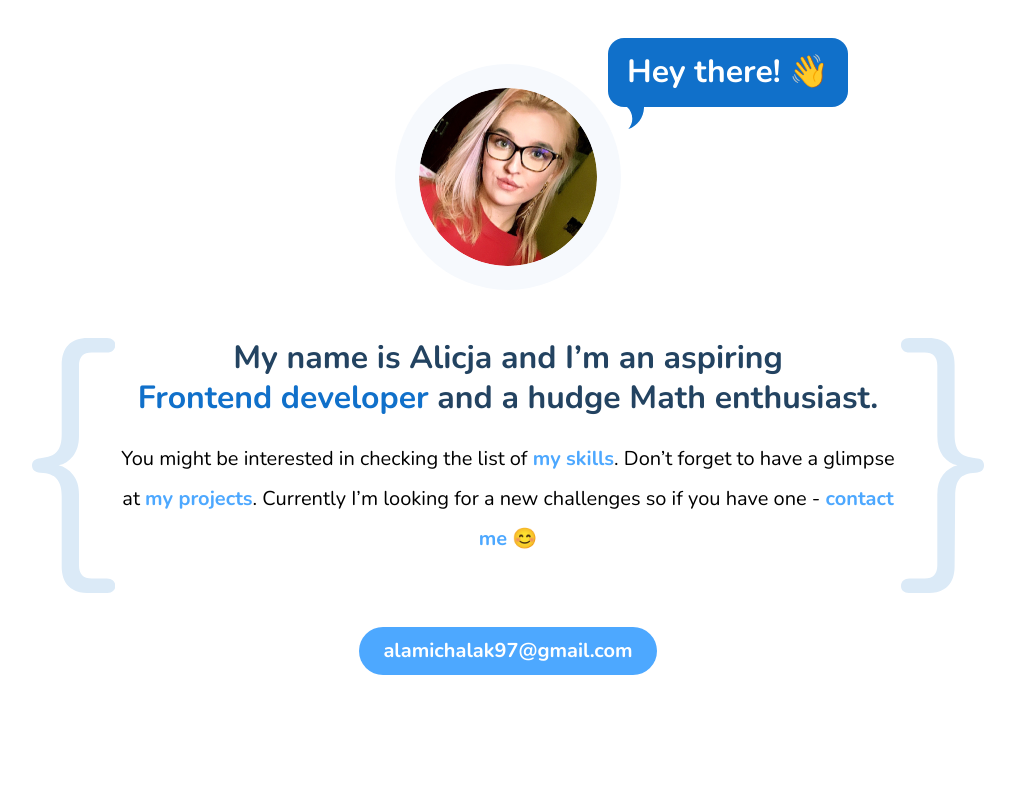
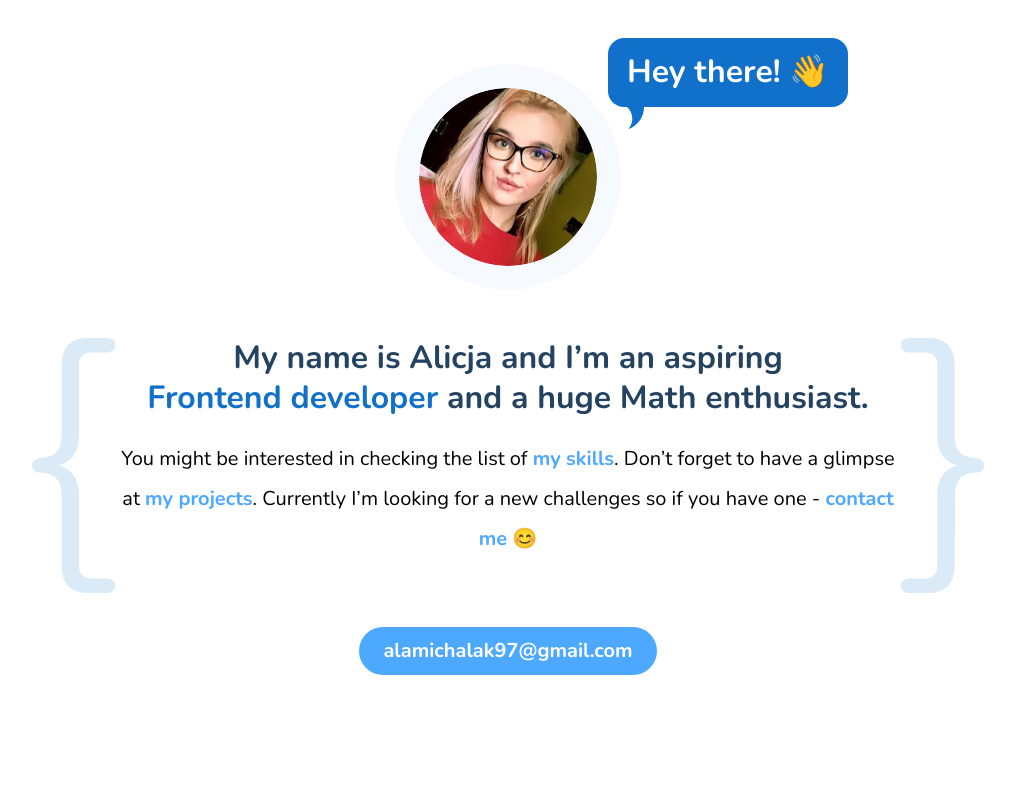
Before and after one commit to alicjamichalak/alicjamichalak.github.io, a website built with webpack: page src/pages/index.html in a window 1280 px wide. Shown: the top 800 px of the page, without its empty margins (132-1147 px from the left). Built offline with nearby package versions, Linux system fonts and the light colour scheme; no server answers.

Commit message:
fix: grammar mistake

```diff
--- a/src/pages/index.html
+++ b/src/pages/index.html
@@ -25,7 +25,7 @@
       </div>
       <div class="hero__description">
         <h1 class="hero__header">My name is Alicja and I’m an aspiring <span class="hero__special">Frontend
-            developer</span> and a hudge
+            developer</span> and a huge
           Math enthusiast.
         </h1>
         <p class="hero__paragraph">You might be interested in checking the list of <a class="hero__link"
```
